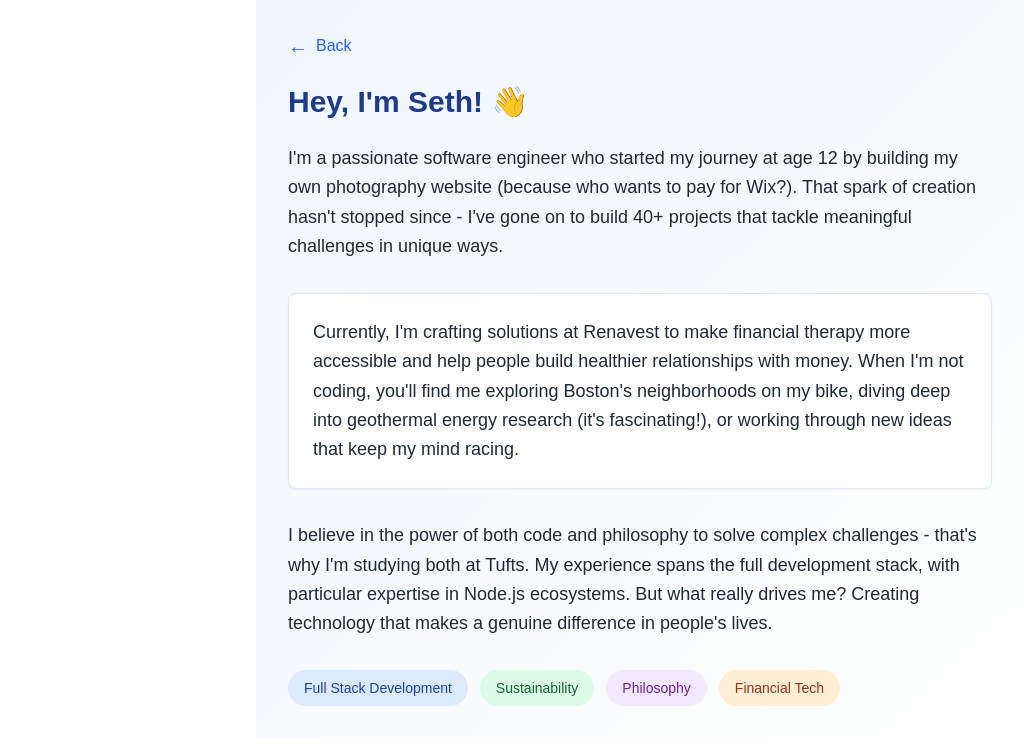
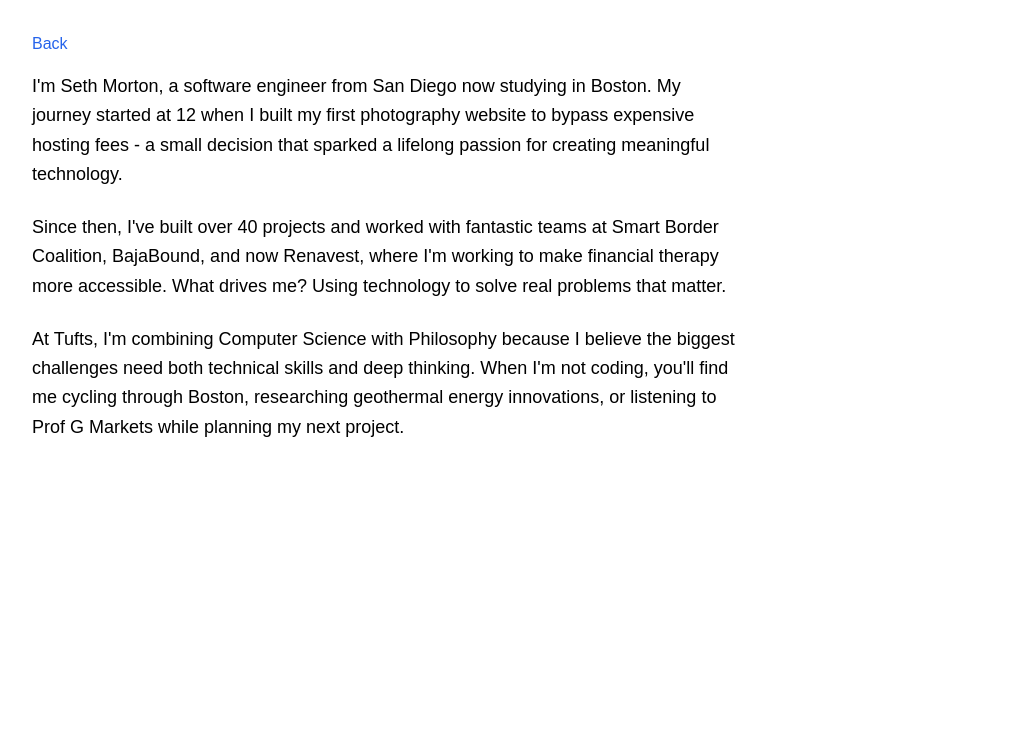
Before and after one commit to sethmorton/personal_website, a SvelteKit app: page /about in a window 1280 px wide. Shown: the top 744 px of the page, without its empty margins (0-1024 px from the left). Built offline with nearby package versions, Linux system fonts and the light colour scheme.

Commit message:
updated about me (again)

```diff
--- a/src/routes/about/+page.svelte
+++ b/src/routes/about/+page.svelte
@@ -2,60 +2,29 @@
 	import { goto } from '$app/navigation';
 </script>
 
-<div class="mx-auto max-w-3xl bg-gradient-to-br from-blue-50 to-white p-8">
-	<div class="mb-6 flex justify-start">
-		<button
-			class="flex items-center gap-2 font-medium text-blue-600 transition-colors duration-200 hover:text-blue-800"
-			on:click={() => goto('/')}
-		>
-			<span class="text-xl">←</span>
-			<span>Back</span>
-		</button>
+<div class="max-w-3xl p-8">
+	<div class="mb-4 flex justify-start">
+		<button class="text-blue-600 hover:text-blue-800" on:click={() => goto('/')}>Back</button>
 	</div>
 
-	<div class="space-y-8 text-lg leading-relaxed">
-		<div class="animate-fade-in">
-			<h1 class="mb-6 text-3xl font-bold text-blue-900">Hey, I'm Seth! 👋</h1>
+	<div class="space-y-6 text-lg leading-relaxed">
+		<p>
+			I'm Seth Morton, a software engineer from San Diego now studying in Boston. My journey started
+			at 12 when I built my first photography website to bypass expensive hosting fees - a small
+			decision that sparked a lifelong passion for creating meaningful technology.
+		</p>
 
-			<p class="text-gray-800">
-				I'm a passionate software engineer who started my journey at age 12 by building my own
-				photography website (because who wants to pay for Wix?). That spark of creation hasn't
-				stopped since - I've gone on to build 40+ projects that tackle meaningful challenges in
-				unique ways.
-			</p>
-		</div>
+		<p>
+			Since then, I've built over 40 projects and worked with fantastic teams at Smart Border
+			Coalition, BajaBound, and now Renavest, where I'm working to make financial therapy more
+			accessible. What drives me? Using technology to solve real problems that matter.
+		</p>
 
-		<div class="rounded-lg border border-blue-100 bg-white p-6 shadow-sm">
-			<p class="text-gray-800">
-				Currently, I'm crafting solutions at Renavest to make financial therapy more accessible and
-				help people build healthier relationships with money. When I'm not coding, you'll find me
-				exploring Boston's neighborhoods on my bike, diving deep into geothermal energy research
-				(it's fascinating!), or working through new ideas that keep my mind racing.
-			</p>
-		</div>
-
-		<div class="text-gray-800">
-			<p>
-				I believe in the power of both code and philosophy to solve complex challenges - that's why
-				I'm studying both at Tufts. My experience spans the full development stack, with particular
-				expertise in Node.js ecosystems. But what really drives me? Creating technology that makes a
-				genuine difference in people's lives.
-			</p>
-		</div>
-
-		<div class="mt-8 flex flex-wrap gap-3">
-			<span class="rounded-full bg-blue-100 px-4 py-2 text-sm font-medium text-blue-800"
-				>Full Stack Development</span
-			>
-			<span class="rounded-full bg-green-100 px-4 py-2 text-sm font-medium text-green-800"
-				>Sustainability</span
-			>
-			<span class="rounded-full bg-purple-100 px-4 py-2 text-sm font-medium text-purple-800"
-				>Philosophy</span
-			>
-			<span class="rounded-full bg-orange-100 px-4 py-2 text-sm font-medium text-orange-800"
-				>Financial Tech</span
-			>
-		</div>
+		<p>
+			At Tufts, I'm combining Computer Science with Philosophy because I believe the biggest
+			challenges need both technical skills and deep thinking. When I'm not coding, you'll find me
+			cycling through Boston, researching geothermal energy innovations, or listening to Prof G
+			Markets while planning my next project.
+		</p>
 	</div>
 </div>
```
